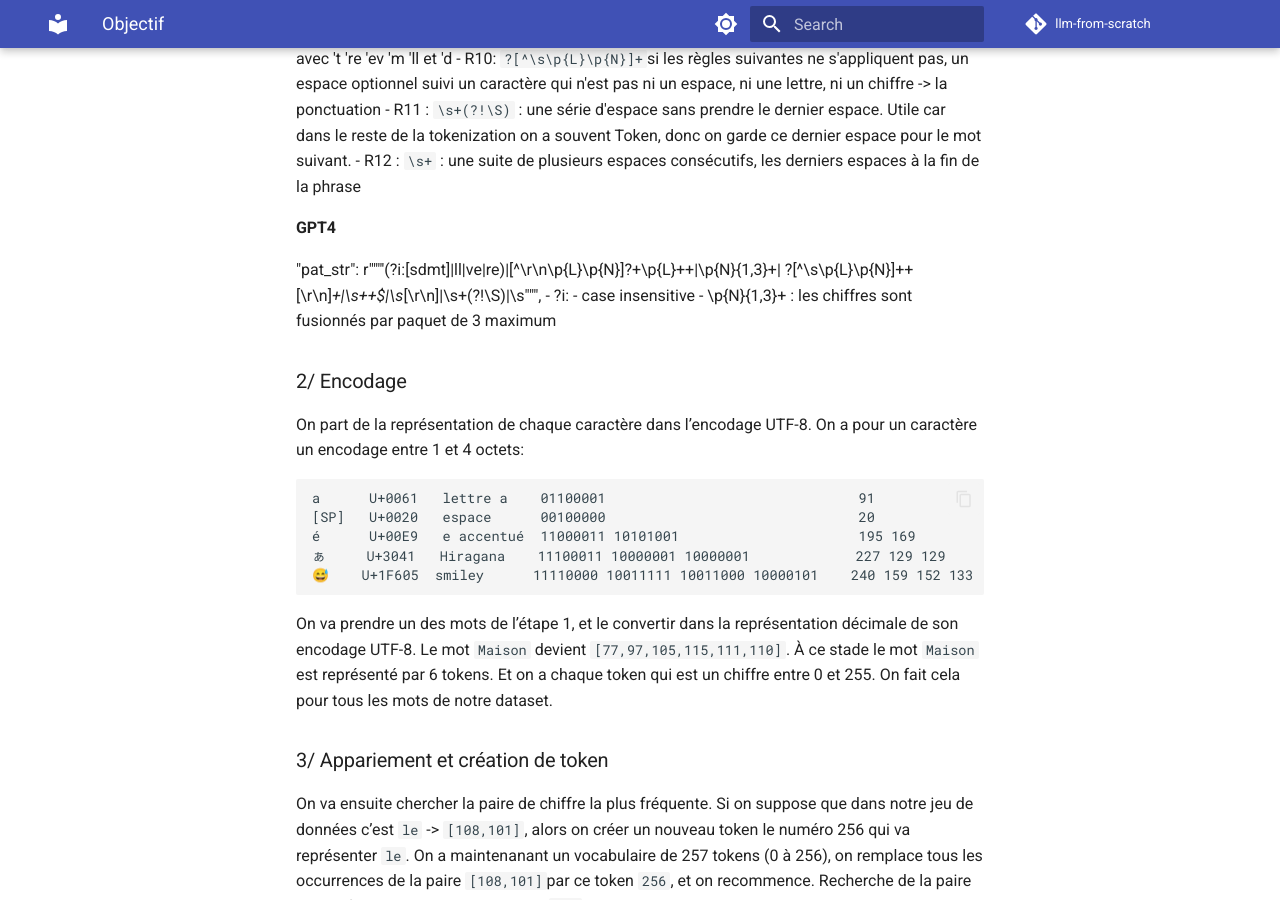
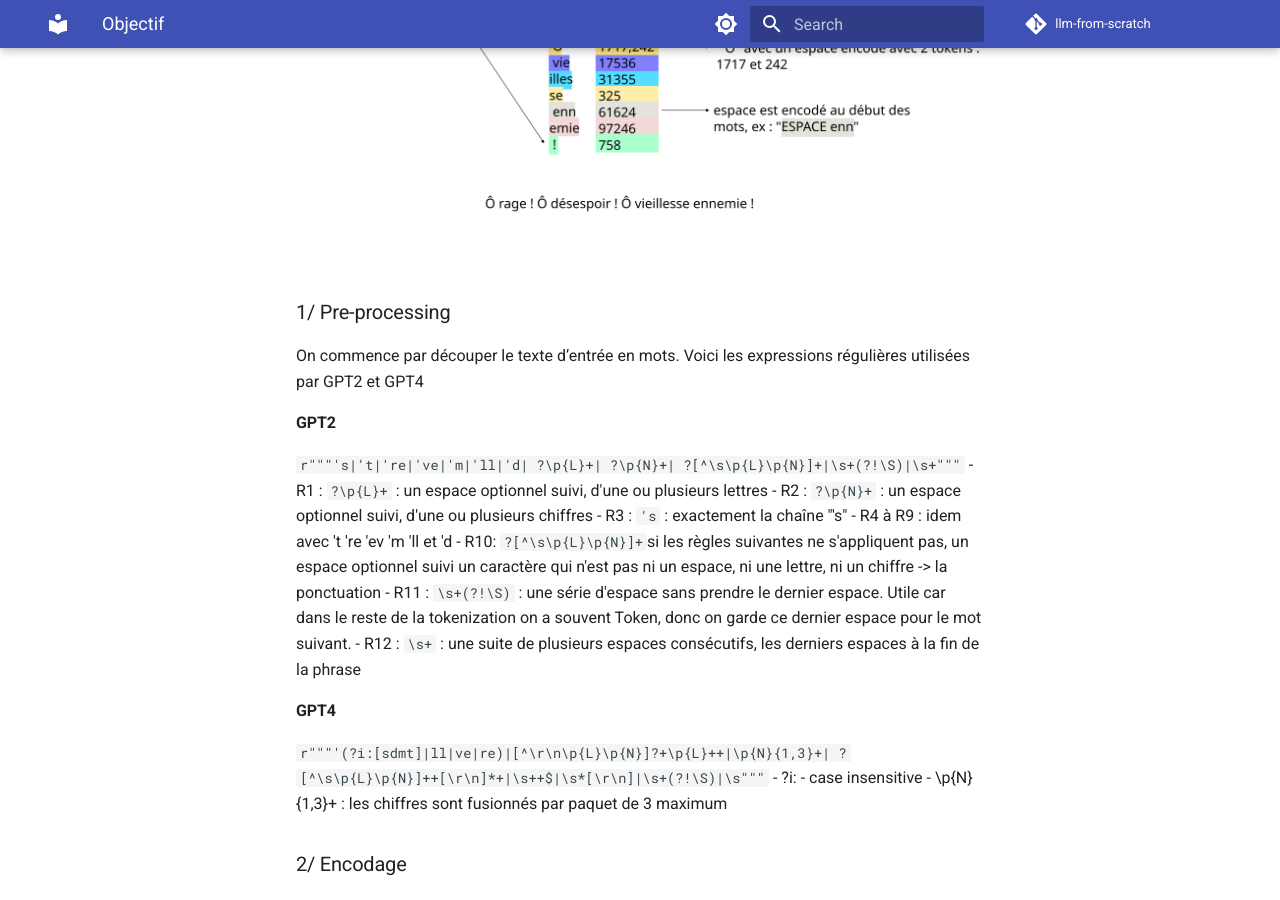
Before and after one commit to 1ou2/llm-from-scratch, an MkDocs documentation site: the page built from docs/concepts/tokenizer/tokenizer.md, in a window 1280 px wide and 900 px high, scrolled down 3179 px. Built offline with MkDocs 1.6.1 and Material for MkDocs 9.7.7, drawn with Linux system fonts in a browser that asks for light colours; comment, search, counter and statistics services are not loaded; some of the changed text lies outside the part shown.

Commit message:
more diagrams

````diff
--- a/docs/concepts/tokenizer/tokenizer.md
+++ b/docs/concepts/tokenizer/tokenizer.md
@@ -79,6 +80,8 @@ Propriétés :
 - On ne veut pas que notre encodage dépende de la ponctuation. Il ne faut pas que les termes ```maison```, ```maison.```, ```maison?``` fassent changer l'encodage du mot ```maison```.
 - on veut pouvoir encoder des mots qu’on n’a jamais vu
 - on veut pouvoir choisir la taille de notre vocabulaire
+
+[![](./images/tokens.png)](./images/tokens.png)
 ### 1/ Pre-processing
 On commence par découper le texte d’entrée en mots. Voici les expressions régulières utilisées par GPT2 et GPT4
 
@@ -93,7 +96,7 @@ On commence par découper le texte d’entrée en mots. Voici les expressions r
 - R12 : ```\s+``` : une suite de plusieurs espaces consécutifs, les derniers espaces à la fin de la phrase
 
 #### GPT4
-"pat_str": r"""'(?i:[sdmt]|ll|ve|re)|[^\r\n\p{L}\p{N}]?+\p{L}++|\p{N}{1,3}+| ?[^\s\p{L}\p{N}]++[\r\n]*+|\s++$|\s*[\r\n]|\s+(?!\S)|\s""",
+```r"""'(?i:[sdmt]|ll|ve|re)|[^\r\n\p{L}\p{N}]?+\p{L}++|\p{N}{1,3}+| ?[^\s\p{L}\p{N}]++[\r\n]*+|\s++$|\s*[\r\n]|\s+(?!\S)|\s"""```
 - ?i: - case insensitive
 - \p{N}{1,3}+ : les chiffres sont fusionnés par paquet de 3 maximum
 
````
Also changed, not shown: other parts of docs/concepts/tokenizer/tokenizer.md (+2 -1 lines), docs/concepts/tokenizer/images/LLM-tokens.png, docs/concepts/tokenizer/images/LLM-tokens.svg, docs/concepts/tokenizer/images/tokens.png (added), docs/concepts/tokenizer/images/tokens.svg (added).
